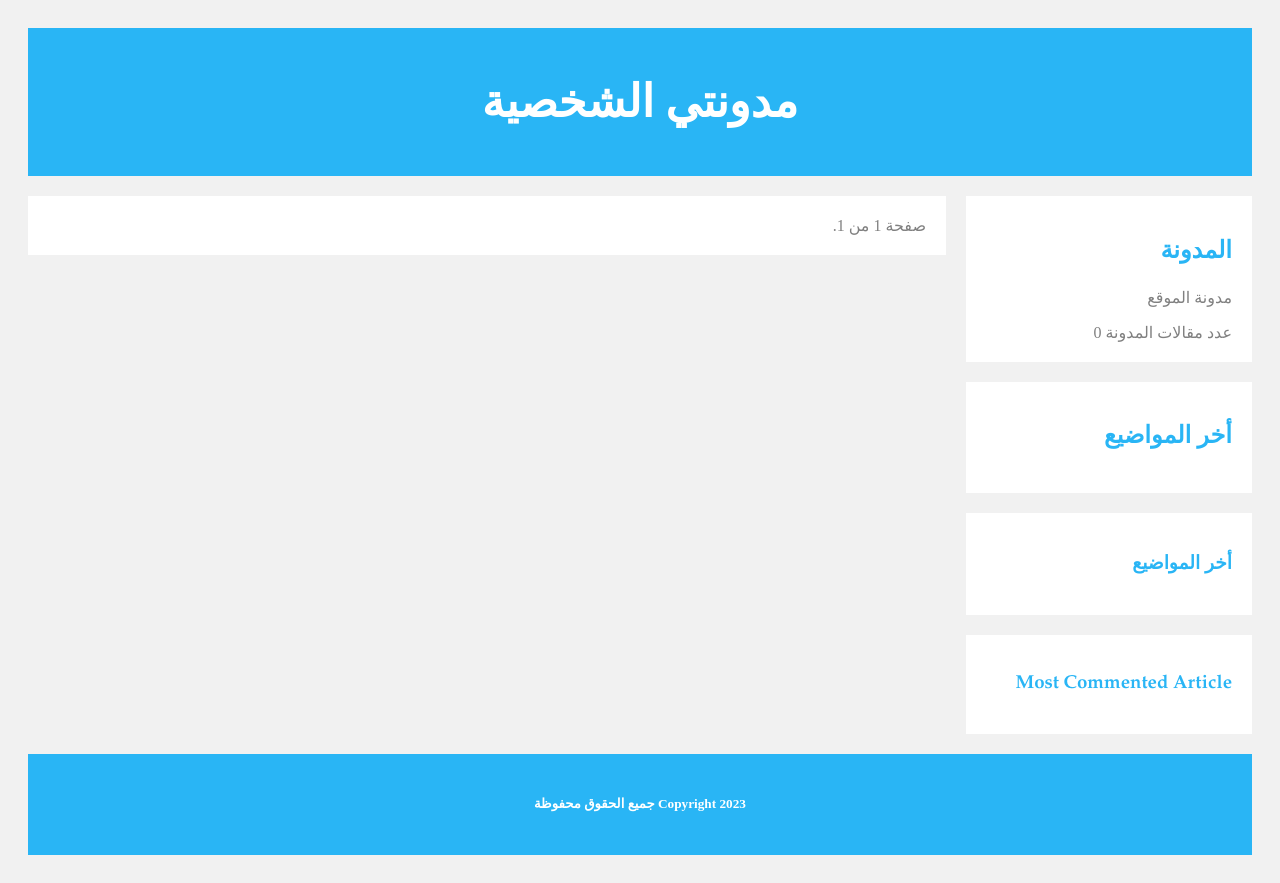
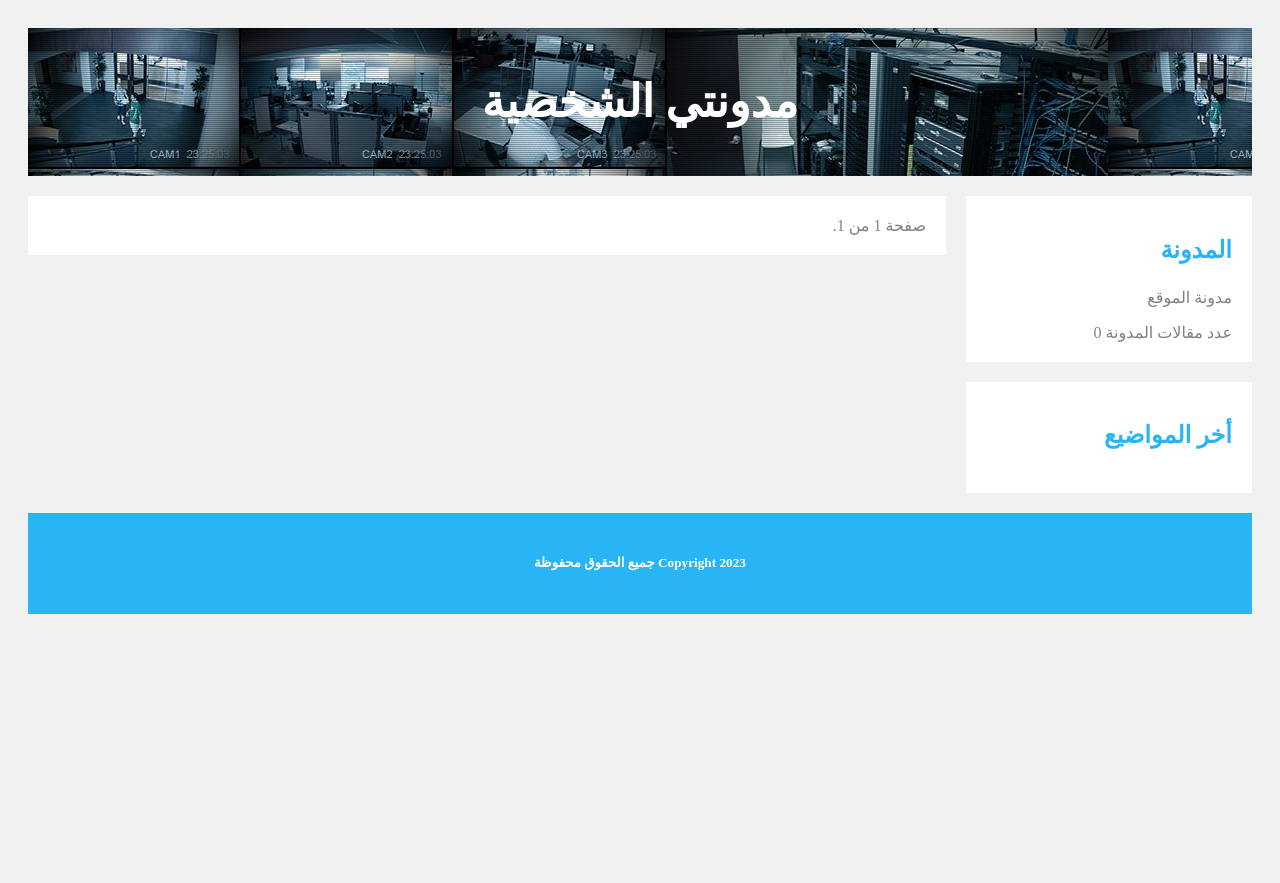
Before and after one commit to kader14/blog_app, a Django app: page / in a window 1280 px wide. After the commit the page ends 614 px from the top, so only its background shows below. Run offline with Django 4.2, Linux system fonts and the light colour scheme; data that the repository does not hold is empty; parts of the project's set-up code (start-up, migrations or seed data) failed here and were passed over.

Commit message:
Addes header image

```diff
--- a/blog/static/css/style.css
+++ b/blog/static/css/style.css
@@ -12,8 +12,8 @@ body {
     padding: 10px;
     font-size: 30px;
     text-align: center;
-    background: #29B5F5;
     color: #ffffff;
+    background-image: url(../cropped-category-security.jpg);
 }
 
 .header h2 {
--- a/blog/templates/blog/base.html
+++ b/blog/templates/blog/base.html
@@ -27,16 +27,8 @@
                         <h2> أخر المواضيع</h2>
                         {% show_latest_articles 3 %}
                     </div>
-                    <div class="card">
-                        <h3>أخر المواضيع</h3>
-                        {% block latestArtcile %}
-                        {% endblock%}
-                    </div>
-                    <div class="card">
-                        <h3>Most Commented Article</h3>
-                        {% block mostCommentedArticle %}
-                        {% endblock %}
-                    </div>
+
+
                 </div>
         </div>
 
```
Also changed, not shown: blog/static/cropped-category-security.jpg (added).
